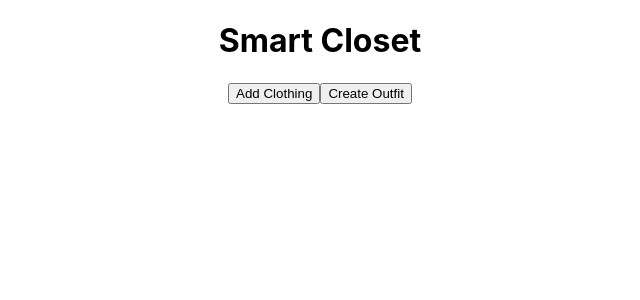
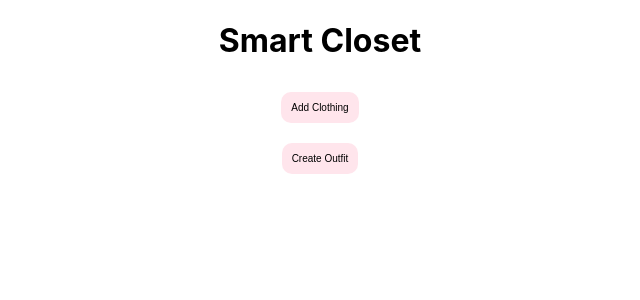
Before and after one commit to Smart-Closet-CS489/smart-closet-app, a React (Create React App) app in the folder client/: page / in a window 1280 px wide. Shown: the top 300 px of the page, without its empty margins (320-960 px from the left). Built offline with nearby package versions, Linux system fonts and the light colour scheme.

Commit message:
fixed dumb formatting issues

```diff
--- a/client/src/App.css
+++ b/client/src/App.css
@@ -2,37 +2,22 @@
   text-align: center;
 }
 
-.App-logo {
-  height: 40vmin;
-  pointer-events: none;
+.button {
+  border: none;
+  background-color: #FFE5EC;
+  text-align: center;
+  padding: 20px 100px;
+  border-radius: 10px;
+  margin: 10px;
+  font-size: 20px;
 }
 
-@media (prefers-reduced-motion: no-preference) {
-  .App-logo {
-    animation: App-logo-spin infinite 20s linear;
-  }
-}
-
-.App-header {
-  background-color: #282c34;
+/*
+.App-Centering{
   min-height: 100vh;
   display: flex;
   flex-direction: column;
   align-items: center;
   justify-content: center;
-  font-size: calc(10px + 2vmin);
-  color: white;
 }
-
-.App-link {
-  color: #61dafb;
-}
-
-@keyframes App-logo-spin {
-  from {
-    transform: rotate(0deg);
-  }
-  to {
-    transform: rotate(360deg);
-  }
-}
+*/
--- a/client/src/App.js
+++ b/client/src/App.js
@@ -1,15 +1,23 @@
 import './App.css';
 import React from "react";
-import {Link } from "react-router-dom";
-
+import { Link } from "react-router-dom";
 
 function App() {
   return (
-    <div className="App">
-      <h1> Smart Closet </h1>
-      <Link to="/catalog"><button type="button">Add Clothing</button></Link>
-			<Link to="/pickvibe"><button type="button">Create Outfit</button></Link>
-
+    <div className="App-Centering">
+      <div className="App">
+        <h1> Smart Closet </h1>
+        <div>
+          <Link to="/catalog">
+            <button className="button" type="button">Add Clothing</button>
+          </Link>
+        </div>
+        <div>
+          <Link to="/pickvibe">
+            <button className="button " type="button">Create Outfit</button>
+          </Link>
+        </div>
+      </div>
     </div>
   );
 }
--- a/client/src/pages/generatefit.js
+++ b/client/src/pages/generatefit.js
@@ -1,5 +1,5 @@
 import React from "react";
-import {Link } from "react-router-dom";
+import { Link } from "react-router-dom";
 
 
 function GenerateFit() {
--- a/client/src/pages/pickvibe.css
+++ b/client/src/pages/pickvibe.css
@@ -8,8 +8,11 @@
   padding: 0 40px;
 }
 
-.column1, .column2, .column3 {
-  flex: 1; /* Each column takes equal space */
+.column1,
+.column2,
+.column3 {
+  flex: 1;
+  /* Each column takes equal space */
   background-color: lightgray;
   width: 21em;
   height: 25em;
@@ -18,3 +21,14 @@
   text-align: center;
   border-radius: 10px;
 }
+
+
+.button {
+  border: none;
+  background-color: #FFE5EC;
+  text-align: center;
+  padding: 10px 10px;
+  border-radius: 10px;
+  margin: 10px;
+  font-size: 10px;
+}
--- a/client/src/pages/takephoto.js
+++ b/client/src/pages/takephoto.js
@@ -1,5 +1,5 @@
 import React from "react";
-import {Link } from "react-router-dom";
+import { Link } from "react-router-dom";
 
 
 function TakePhoto() {
```
Also changed, not shown: client/src/index.js (+6 -6 lines), client/src/pages/catalog.css (+11 -5 lines), client/src/pages/catalog.js (+6 -6 lines), client/src/pages/pickvibe.js (+4 -4 lines), client/src/index.css (line endings or trailing spaces).
